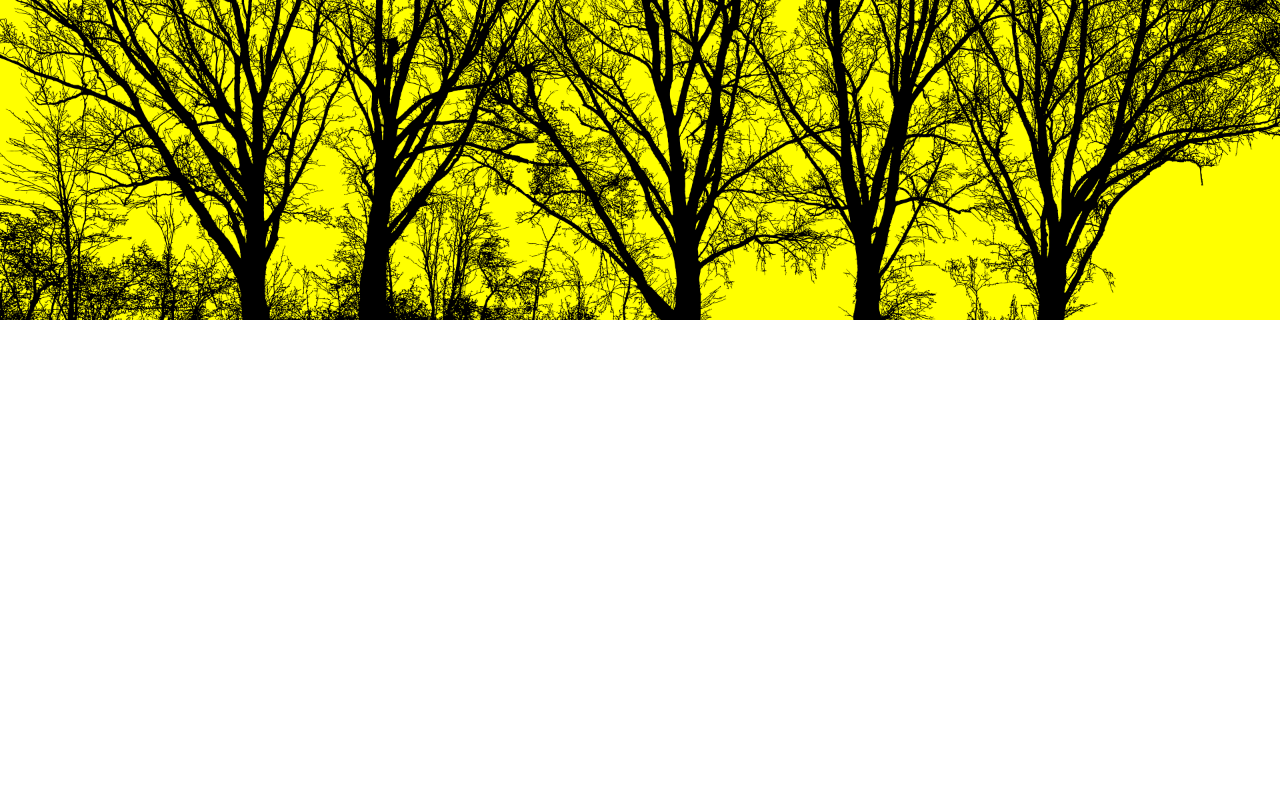
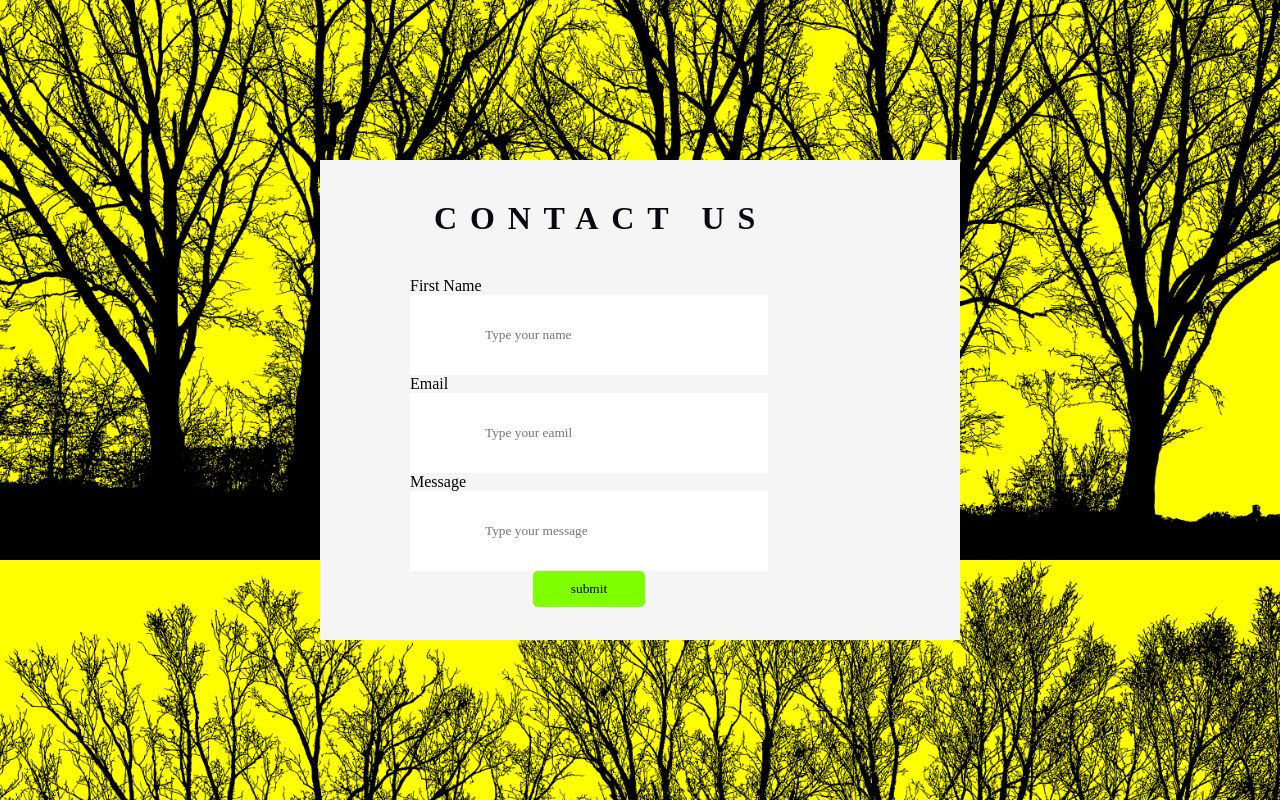
Before and after one commit to amarnadh21/roadmapsite, a plain HTML site: page index.html in a window 1280 px wide. Shown: the part 1543-2343 px from the top of the page. Before the commit the page ends 1863 px from the top, so only its background shows below. Drawn offline with Linux system fonts and the light colour scheme.

Commit message:
contact details updated

```diff
--- a/index.css
+++ b/index.css
@@ -241,8 +241,8 @@
   /* End of Stories */
 
   .contact{
-      padding: 15rem 0 20rem 0;
-      text-align: right;
+      padding: 25rem 0 10rem 0;
+      text-align: center;
       background-image:url("images/contact-us-bg.png");
       background-attachment: fixed;
 
@@ -251,6 +251,32 @@
 
 
   }
+  .contactheading{
+      font-size:2rem;
+      padding-top: 20px;
+      padding-bottom: 40px;
+      text-align: right;
+      font-weight: 700;
+      letter-spacing: 0.8rem;
+      color: rgb(10, 10, 14);
+  }
+  .contactform{
+
+      width:40rem;
+      height:30rem;
+      text-align:left;
+      background-color:whitesmoke;
+      padding-top: 20px;
+       margin: auto;
+      flex-direction: column;
+
+  }
+.inputgroup{
+    width: 70%;
+    display: flex;
+    flex-direction: column;
+    padding-left: 90px;
+}
 
     @keyframes newanim{
         0%{
@@ -271,6 +297,36 @@
         }
     }
 
-    .card{
+
+    .contactcard{
+        background-color:whitesmoke;
+        height: 900px;
+        width: 50%;
+        border-radius:2px;
+        box-sizing: border-box;
 
     }
+
+    .button{
+        background-color: chartreuse;
+        border-radius: 5px;
+        border-width: 0ch;
+        padding-top: 10px;
+        padding-bottom: 10px;
+        width:7rem;
+        margin: auto;
+
+    }
+    .contactinput{
+
+        border-width: 0ch;
+        height: 80px;
+        padding-left: 75px;
+
+
+    }
+.newone{
+
+    padding:20px;
+
+}
--- a/index.html
+++ b/index.html
@@ -97,8 +97,29 @@
       </section>
     </div>
       <!-- End of Stories -->
+      <section class="contact" >
+        <form class="contactform">
+          <div class="inputgroup">
 
-      <div class="contact"></div>
+        <h1 class="contactheading">
+           CONTACT US</h1>
+
+
+        <label> First Name </label>
+        <input type="text"  class="contactinput" placeholder="Type your name">
+
+        <label>  Email </label>
+        <input type ="text" class= "contactinput" placeholder="Type your eamil">
+
+         <label> Message </label>
+        <input type ="text" class="contactinput" placeholder="Type your message">
+        <button class="button" > submit</button>
+
+      </form>
+
+    </div>
+  </div>
+
 
 
 
```
Also changed, not shown: images/home-icon.png (deleted), images/house.png (deleted), 1 other file.
